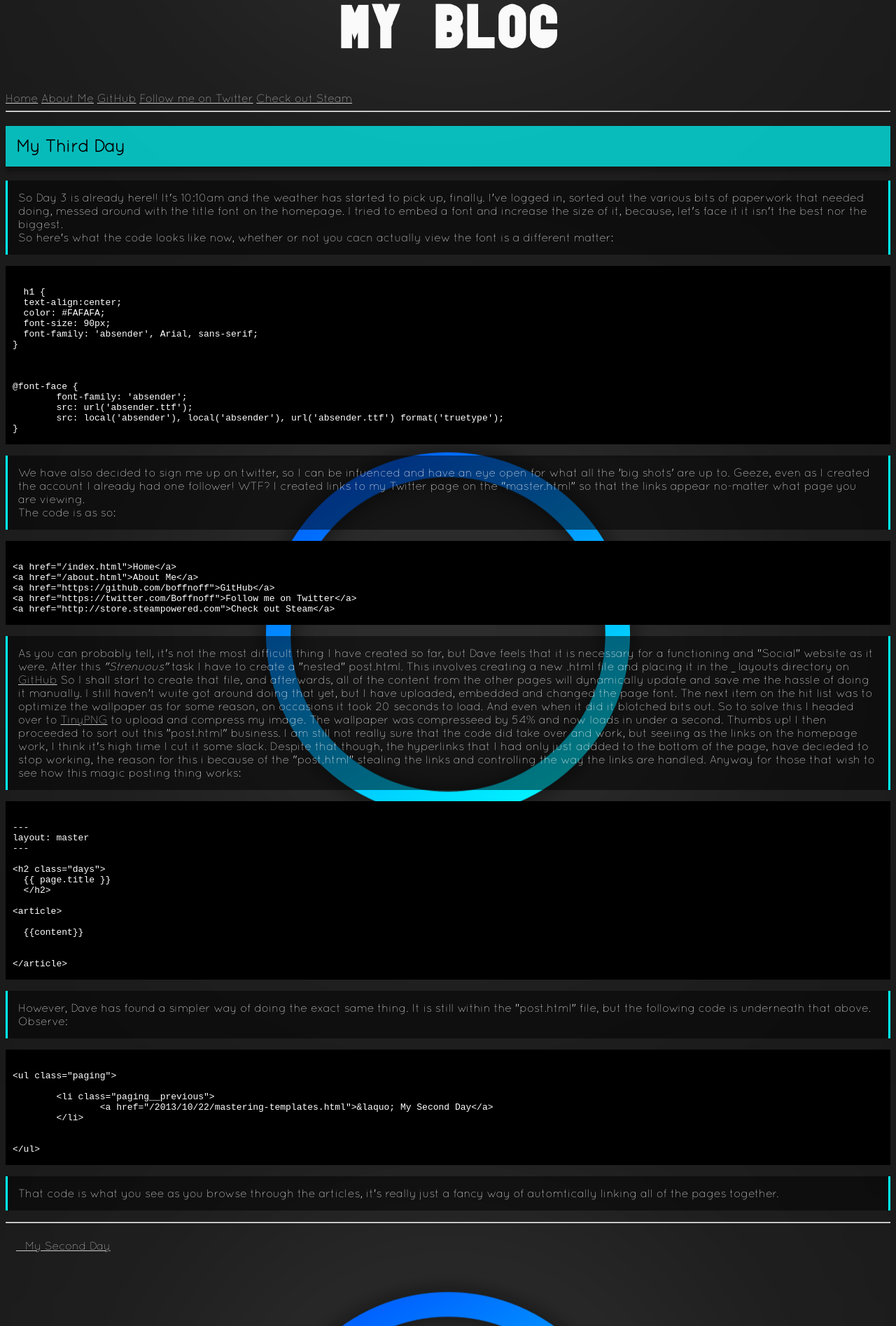
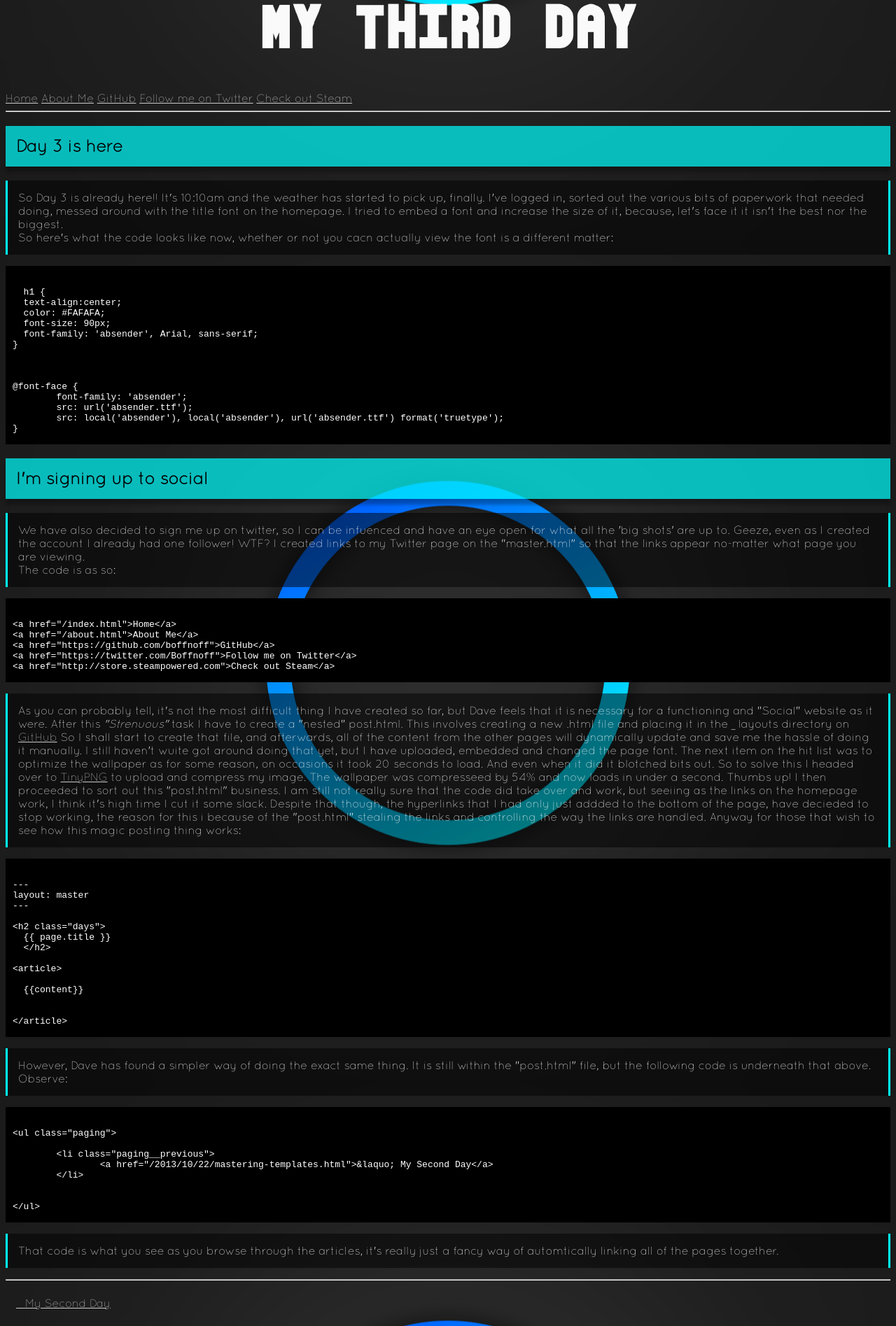
Before and after one commit to boffnoff/boffnoff.github.com, a Jekyll site: the page built from _posts/2013-10-23-third-day.html, in a window 1280 px wide. Shown: the whole page at 70% size. Built offline with Jekyll 4.4.1, drawn with Linux system fonts in a browser that asks for light colours.

Commit message:
re-arranged code, so previous H2's now take on the role of the main title (at the top)

```diff
--- a/_layouts/master.html
+++ b/_layouts/master.html
@@ -7,7 +7,7 @@
 </head>
 
 <body>
-    <h1>My Blog</h1>
+  <h1>{{ page.title }}</h1>
   <a href="/index.html">Home</a>
   <a href="/about.html">About Me</a>
   <a href="https://github.com/boffnoff">GitHub</a>
--- a/_layouts/post.html
+++ b/_layouts/post.html
@@ -2,15 +2,8 @@
 layout: master
 ---
 
-<h2 class="days">
-  {{ page.title }}
-  </h2>
-
 <article>
-
   {{content}}
-
-
 </article>
 
 
--- a/_posts/2013-10-23-third-day.html
+++ b/_posts/2013-10-23-third-day.html
@@ -3,7 +3,7 @@ title: My Third Day
 layout: post
 ---
 
-
+<h2>Day 3 is here</h2>
   <p>
     So Day 3 is already here!! It's 10:10am and the weather has started to pick up, finally. I've logged in, sorted out the various bits of paperwork that needed doing, messed around with the
     title font on the homepage. I tried to embed a font and increase the size of it, because, let's face it it isn't the best nor the biggest.
@@ -26,6 +26,7 @@ layout: post
 	src: local('absender'), local('absender'), url('absender.ttf') format('truetype');
 }
 </code></pre>
+<h2>I'm signing up to social</h2>
 <p>
    We have also decided to sign me up on twitter, so I can be infuenced and have an eye open for what all the 'big shots' are up to. Geeze, even as I created the account I already had one follower!
   WTF? I created links to my Twitter page on the "master.html" so that the links appear no-matter what page you are viewing.
--- a/about.html
+++ b/about.html
@@ -1,11 +1,9 @@
 ---
+title: About
 layout: master
 ---
 
-<h1>About Me</h1>
-<a href="index.html">Home</a>
-  <hr/>
-  <div class="intro">
+<div class="intro">
     <p>From the 21st - 25th October I am was on Work Experience with <a href="https://github.com/davetayls">Dave Taylor</a> </p>
   </div>
   <p>
--- a/index.css
+++ b/index.css
@@ -71,7 +71,7 @@ p {
   padding: 15px;
 }
 
-
+h2,
 .days {
   color: black;
   background: rgba(0,255,255,0.7);
--- a/index.html
+++ b/index.html
@@ -1,4 +1,5 @@
 ---
+title: My Blog
 layout: master
 ---
 
```
